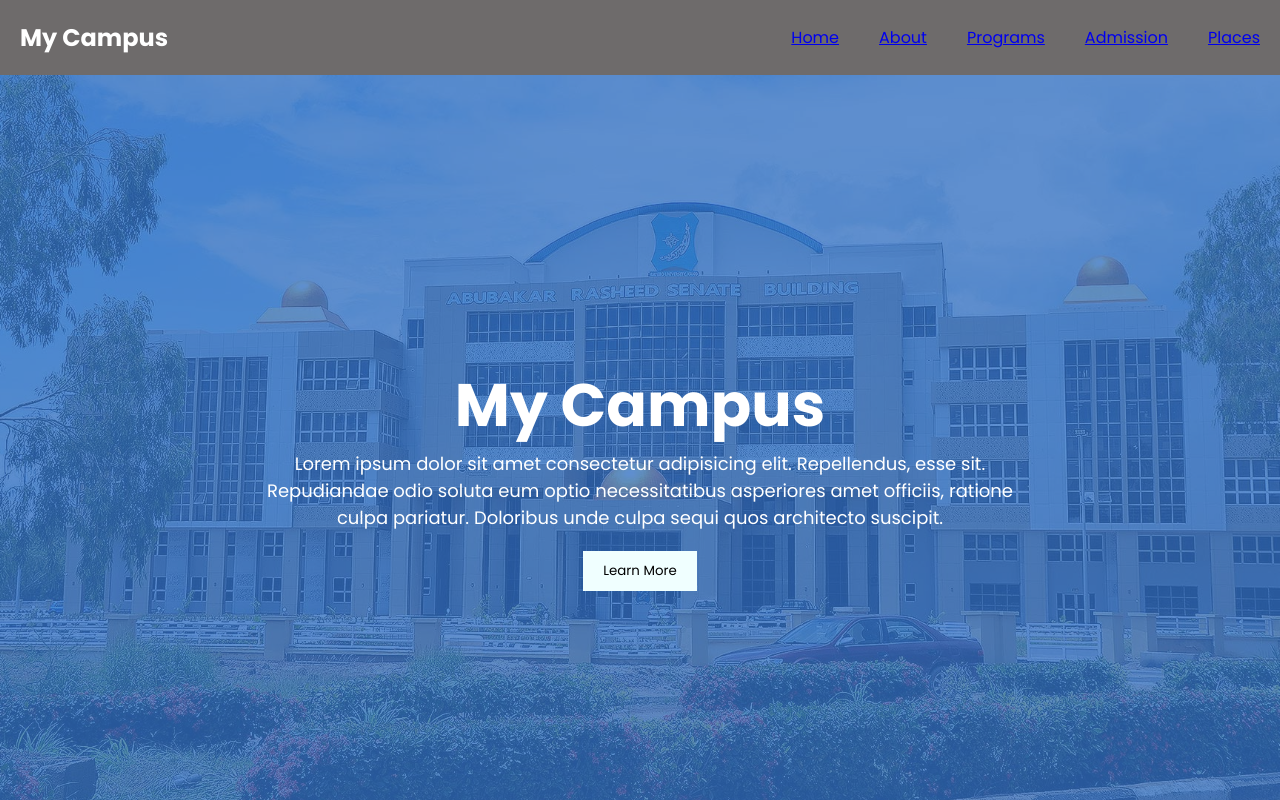
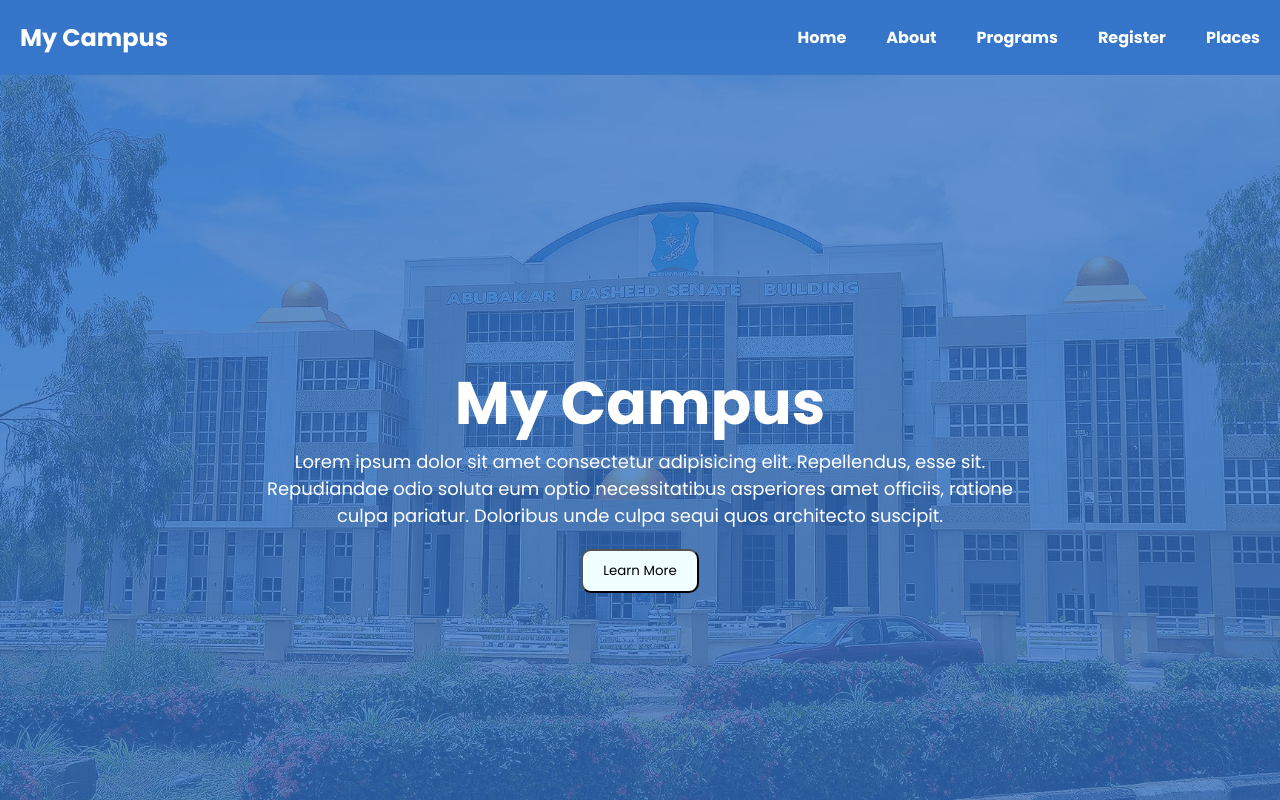
Before and after one commit to Barbexa/New-folder, a plain HTML site: page index.html in a window 1280 px wide. Shown: the top 800 px of the page. Drawn offline with Linux system fonts and the light colour scheme.

Commit message:
input content

```diff
--- a/index.html
+++ b/index.html
@@ -7,23 +7,24 @@
     <link rel="stylesheet" href="style.css">
 </head>
 <body>
+    <!--Nav-bar-->
     <header>
         <div class="logo">
             <h2>My Campus</h2>
         </div>
         <nav>
             <ul>
-                <li><a href="#">Home</a></li>
-                <li><a href="#">About</a></li>
+                <li><a href="#hero">Home</a></li>
+                <li><a href="#about">About</a></li>
                 <li><a href="#">Programs</a></li>
-                <li><a href="#">Admission</a></li>
+                <li><a href="#form">Register</a></li>
                 <li><a href="#">Places</a></li>
 
             </ul>
         </nav>
     </header>
 
-
+<!--Main Page-->
     <main>
         <section class="hero">
             <img src="edwe.jpg" alt="">
@@ -35,13 +36,12 @@
         </section>
     </main>
 
-
+<!--About Page-->
     <section class="about">
         <div class="content">
             <h2 class="heading">About Us</h2>
-            <p class="text">Lorem ipsum dolor sit amet consectetur adipisicing elit. Cumque natus aliquam placeat omnis illo quod libero voluptatem tempore exercitationem dignissimos. Expedita, harum. Consequatur aspernatur, omnis veritatis quia perspiciatis laborum aliquid placeat repellendus quo ipsum corrupti assumenda. Exercitation
-                <br><br>Lorem ipsum dolor sit amet consectetur adipisicing elit. Aut, deleniti ratione ipsum sapiente animi placeat voluptatem accusamus. Impedit obcaecati iusto illo, laboriosam tempora dolorem dolor quasi, enim nisi necessitatibus delectus molestiae eveniet alias <br><br>
-                Lorem ipsum dolor, sit amet consectetur adipisicing elit. Porro totam in sit ipsa minima, consequuntur, recusandae suscipit eligendi esse at dolore culpa explicabo. Ratione ipsum unde exercitationem inventore tempore, quae esse blanditiis odit, officia veniam, laudantium eos distinctio ut atque.
+            <p class="text"> At Bayero University Kano, we are dedicated to fostering a diverse, inclusive, and dynamic academic environment where students are empowered to explore their potential. <br> <br> Our institution is a hub for intellectual growth, innovation, and leadership, offering a wide range of programs that combine rigorous academic study with hands-on experience. <br><br> With a rich history and a forward-looking approach, we provide students with the tools they need to excel in a rapidly changing world. Our faculty are leaders in their fields, committed to research, teaching, and mentoring the next generation of global citizens. <br><br>Join us and be part of a community that is shaping the future.
+                <br><br>
             </p>
         </div>
         <div class="box">
@@ -50,7 +50,7 @@
     </section>
 
 
-
+<!--Form Registration Page-->
     <section class="form">
         <div class="register">
             <header>Registration</header>
@@ -181,7 +181,7 @@
         </div>
     </section>
 
-
+<!--table implemented gallery-->
     <section class="flex-box">
         <div class="heading">
             <h3>Gallery</h3>
@@ -203,7 +203,7 @@
         </div>
     </section>
 
-
+<!--a pop up feedback box-->
     <section class="text-box">
         <div class="text-word">
             <!--<h3>Feedback</h3>-->
@@ -214,7 +214,7 @@
             </div>
         </div>
     </section>
-
+    <!--Footer-->
      <footer>
     <section class="copyright">
         <div class="copyr">
--- a/style.css
+++ b/style.css
@@ -7,7 +7,7 @@
 
 }
 body{
-    background: #6e6b6b;
+    background: linear-gradient(#3475ca,#7da6cf, #4070f4);
 }
 .logo h2{
     color: #fff;
@@ -29,6 +29,17 @@ nav ul{
 }
 nav ul li{
     padding-left: 20px;
+    color: #fff;
+}
+nav ul li a{
+    color: #fff;
+    text-decoration: none;
+    font-weight: bold;
+    text-transform: capitalize;
+}
+nav ul li a:hover{
+    color: #3325cf;
+    transition: .4s;
 }
 /*main{
     padding: 20px;
@@ -56,7 +67,7 @@ button{
     background-color: azure;
     color: #000;
     padding: 10px 20px;
-    border: none;
+    border-radius: 10px;
     cursor: pointer;
 }
 /*.hero{
@@ -86,6 +97,7 @@ button{
     font-size: 18px;
     color: #fff;
 }
+/*about*/
 .about{
     position: relative;
     width: 100%;
@@ -97,7 +109,7 @@ button{
     width: 40%;
 }
 .about .box{
-    background: url(img1.jpg);
+    background: url(img2.jpg);
     width: 50%;
     background-size: cover;
     background-position: center;
@@ -115,7 +127,7 @@ button{
     font-weight: 300;
     letter-spacing: 1px;
 }
-
+/*register*/
 .register{
     font-family: "Poppins" sans-serif;
     position: relative;
```
